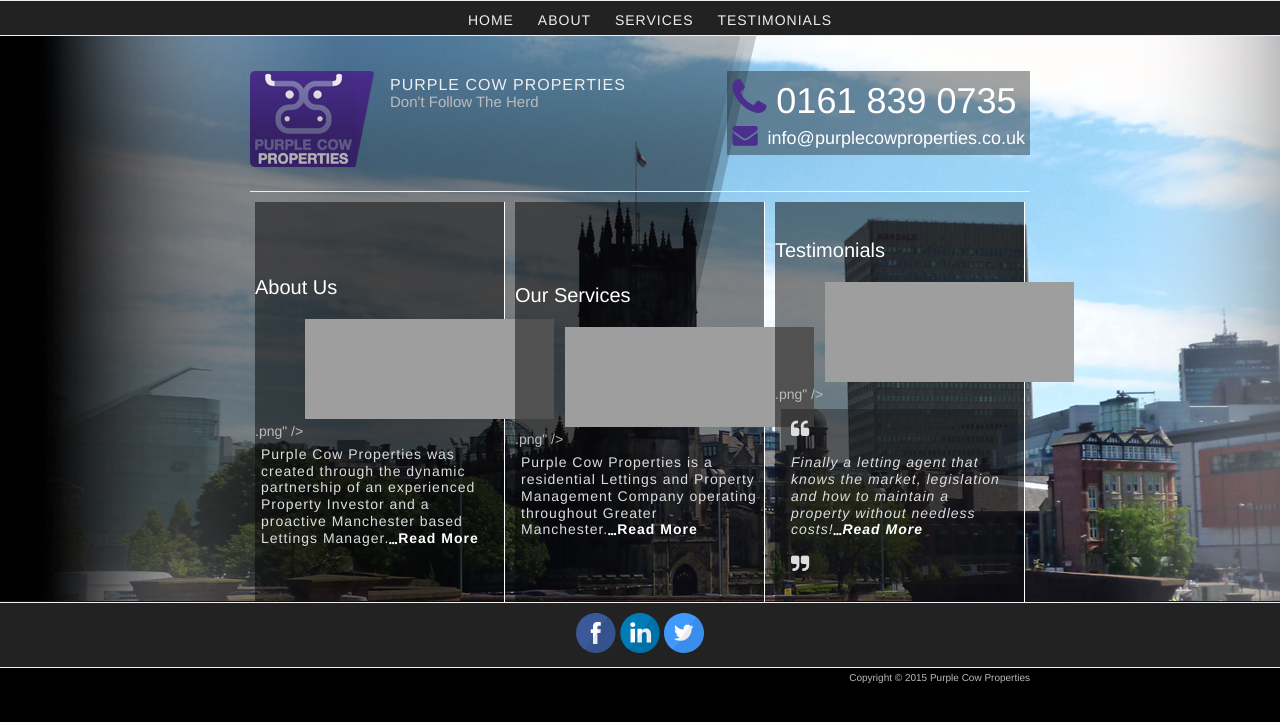
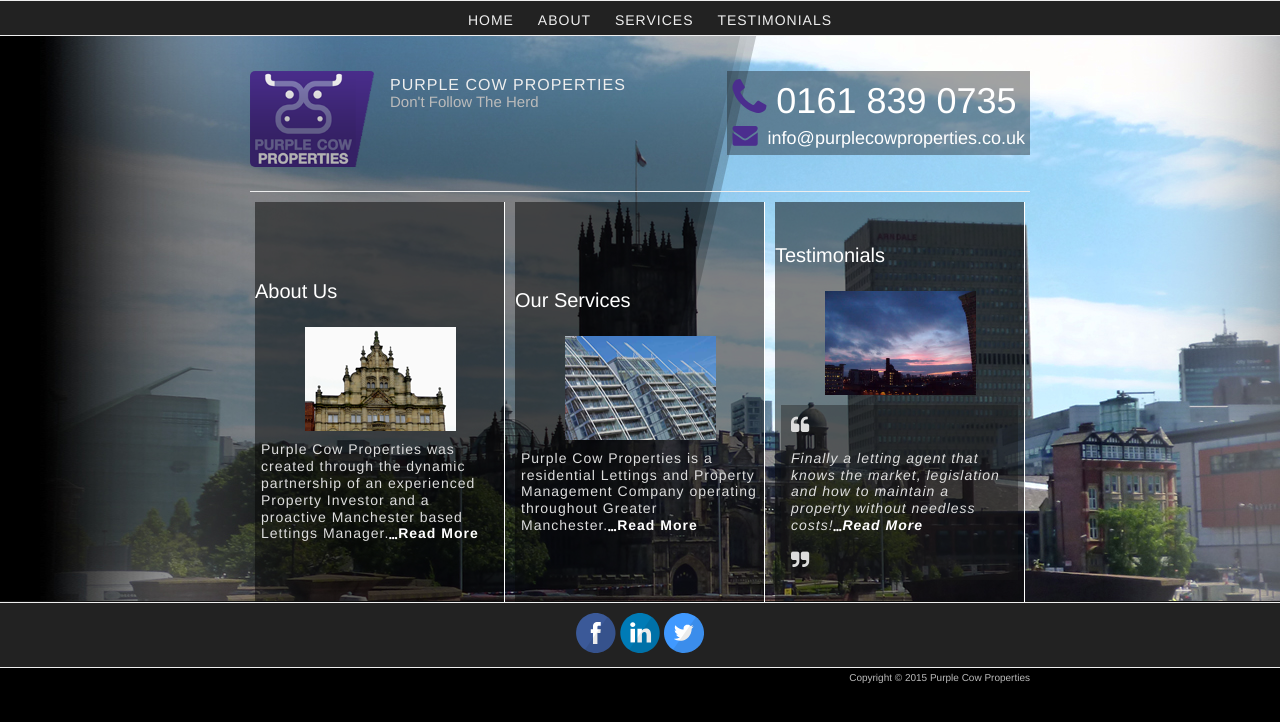
Before and after one commit to idiotandrobot/purplecowproperties.co.uk, a Jekyll site: the page built from index.html, in a window 1280 px wide. Shown: the top 722 px of the page. Built offline with Jekyll 4.4.1, drawn with Linux system fonts in a browser that asks for light colours; nearby versions of some CDN libraries.

Commit message:
Accept that Increment is a bit crap

```diff
--- a/index.html
+++ b/index.html
@@ -18,7 +18,7 @@
             {% if page.categories contains 'home' %}
               <article class="excerpt">
                 <h2><a href="{{ site.baseurl }}{{ page.url }}">{{ page.title }}</a></h2>
-                <img src="images/excerpt{% 1 + increment excerpt_count %}.png" />
+                <img src="images/excerpt{% increment excerpt_count %}.png" />
                 <div class="entry">
                   {{ page.excerpt }}<a href="{{ site.baseurl }}{{ page.url }}" class="read-more">Read More</a>
                 </div>
@@ -30,7 +30,7 @@
               {% if testimonial.categories contains 'home' %}
                 <article class="excerpt">
                   <h2><a href="{{ site.baseurl }}testimonials">testimonials</a></h2>
-                  <img src="images/excerpt{% 1 + increment excerpt_count %}.png" />
+                  <img src="images/excerpt{% increment excerpt_count %}.png" />
                   <div class="entry">
                     <blockquote><p>{{ testimonial.excerpt }}<a href="{{ site.baseurl }}testimonials" class="read-more">Read More</a></p></blockquote>
                   </div>
```
Also changed, not shown: images/excerpt0.png (added), images/excerpt1.png, images/excerpt2.png, images/excerpt3.png (deleted).
